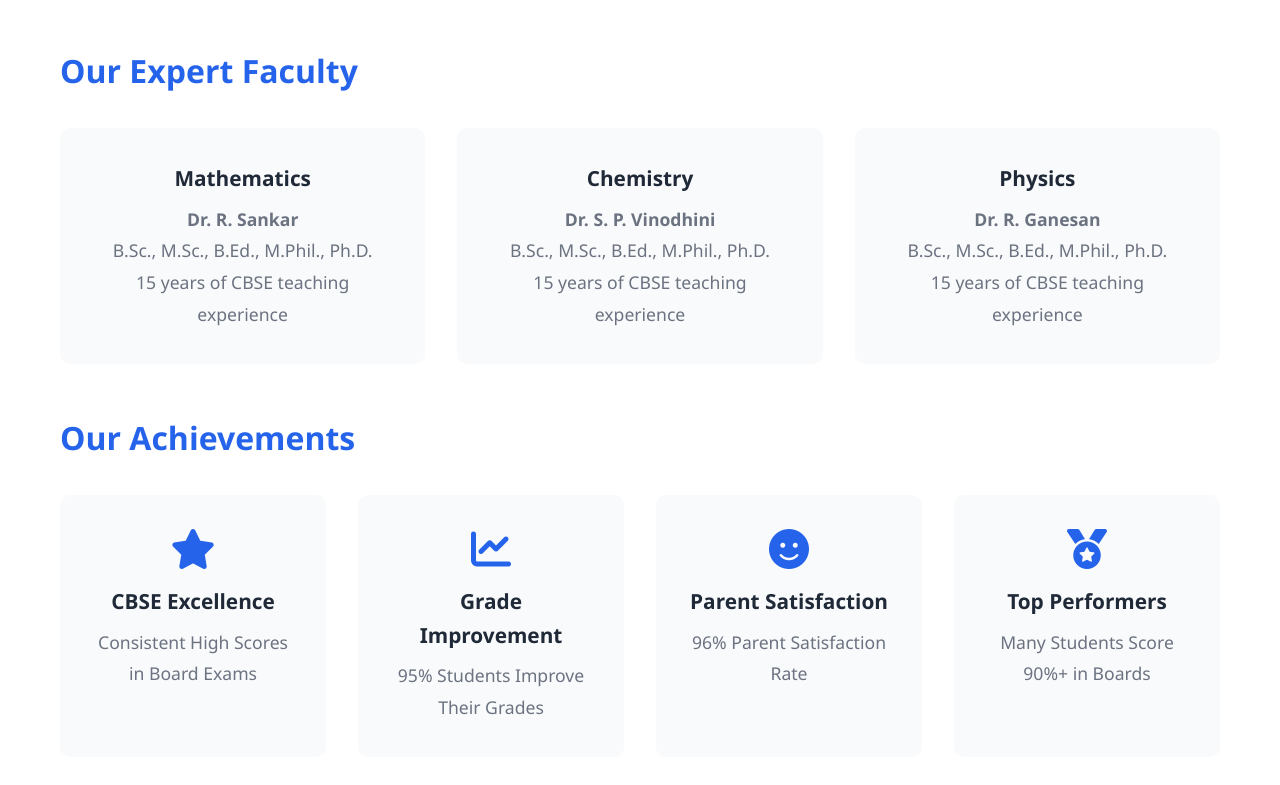
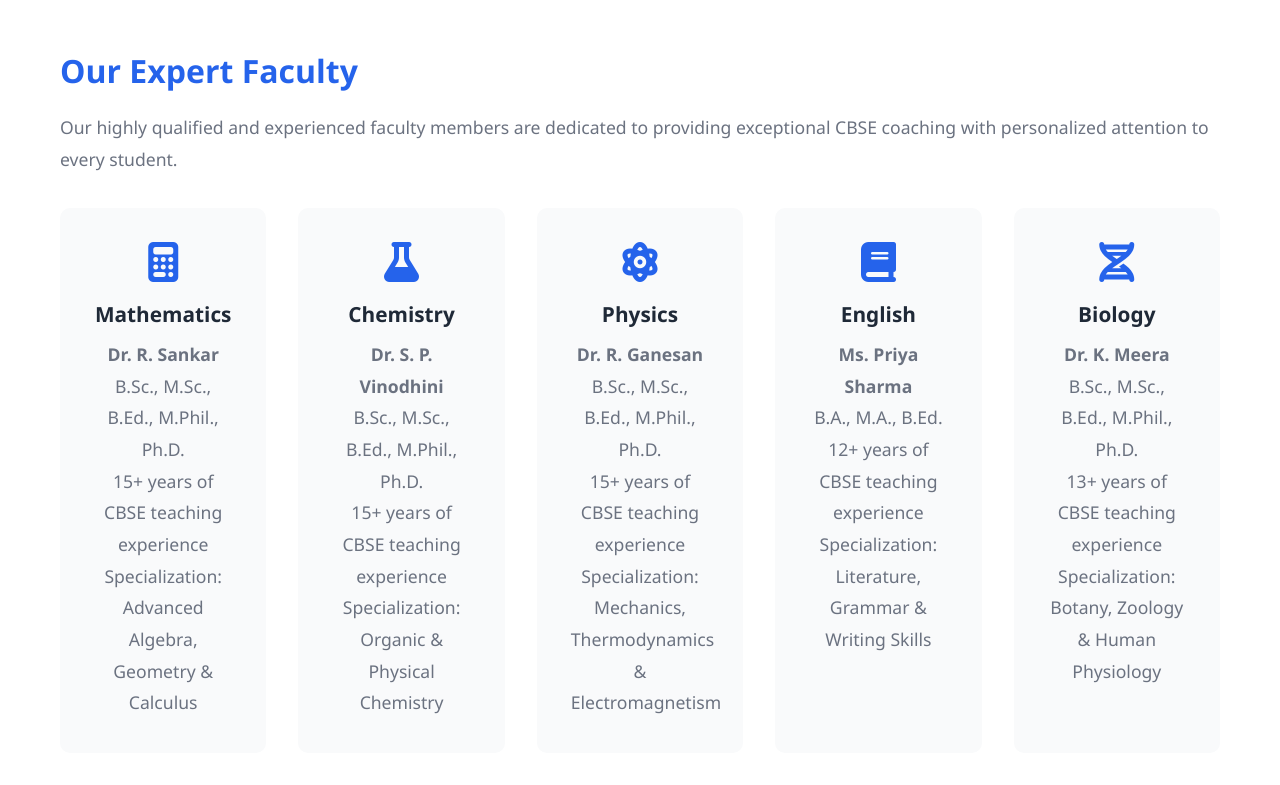
Before and after one commit to AidenPearce1918/Ashwin-institute, a plain HTML site: page pages/about.html in a window 1280 px wide. Shown: the part 1195-1980 px from the top of the page. Drawn offline with Linux system fonts and the light colour scheme.

Commit message:
Update About page content: Enhance information about CBSE coaching offerings

```diff
--- a/pages/about.html
+++ b/pages/about.html
@@ -64,24 +64,57 @@
 
             <div class="content-section">
                 <h2>Our Expert Faculty</h2>
+                <p class="section-intro">Our highly qualified and experienced faculty members are dedicated to providing exceptional CBSE coaching with personalized attention to every student.</p>
                 <div class="achievements-grid">
-                    <div class="achievement-item">
-                        <h3>Mathematics</h3>
-                        <p><strong>Dr. R. Sankar</strong><br>
-                        B.Sc., M.Sc., B.Ed., M.Phil., Ph.D.<br>
-                        15 years of CBSE teaching experience</p>
+                    <div class="achievement-item faculty-card">
+                        <div class="faculty-subject">
+                            <i class="fas fa-calculator"></i>
+                            <h3>Mathematics</h3>
+                        </div>
+                        <p><strong>Dr. R. Sankar</strong></p>
+                        <p class="qualifications">B.Sc., M.Sc., B.Ed., M.Phil., Ph.D.</p>
+                        <p class="experience">15+ years of CBSE teaching experience</p>
+                        <p class="specialty">Specialization: Advanced Algebra, Geometry & Calculus</p>
                     </div>
-                    <div class="achievement-item">
-                        <h3>Chemistry</h3>
-                        <p><strong>Dr. S. P. Vinodhini</strong><br>
-                        B.Sc., M.Sc., B.Ed., M.Phil., Ph.D.<br>
-                        15 years of CBSE teaching experience</p>
+                    <div class="achievement-item faculty-card">
+                        <div class="faculty-subject">
+                            <i class="fas fa-flask"></i>
+                            <h3>Chemistry</h3>
+                        </div>
+                        <p><strong>Dr. S. P. Vinodhini</strong></p>
+                        <p class="qualifications">B.Sc., M.Sc., B.Ed., M.Phil., Ph.D.</p>
+                        <p class="experience">15+ years of CBSE teaching experience</p>
+                        <p class="specialty">Specialization: Organic & Physical Chemistry</p>
                     </div>
-                    <div class="achievement-item">
-                        <h3>Physics</h3>
-                        <p><strong>Dr. R. Ganesan</strong><br>
-                        B.Sc., M.Sc., B.Ed., M.Phil., Ph.D.<br>
-                        15 years of CBSE teaching experience</p>
+                    <div class="achievement-item faculty-card">
+                        <div class="faculty-subject">
+                            <i class="fas fa-atom"></i>
+                            <h3>Physics</h3>
+                        </div>
+                        <p><strong>Dr. R. Ganesan</strong></p>
+                        <p class="qualifications">B.Sc., M.Sc., B.Ed., M.Phil., Ph.D.</p>
+                        <p class="experience">15+ years of CBSE teaching experience</p>
+                        <p class="specialty">Specialization: Mechanics, Thermodynamics & Electromagnetism</p>
+                    </div>
+                    <div class="achievement-item faculty-card">
+                        <div class="faculty-subject">
+                            <i class="fas fa-book"></i>
+                            <h3>English</h3>
+                        </div>
+                        <p><strong>Ms. Priya Sharma</strong></p>
+                        <p class="qualifications">B.A., M.A., B.Ed.</p>
+                        <p class="experience">12+ years of CBSE teaching experience</p>
+                        <p class="specialty">Specialization: Literature, Grammar & Writing Skills</p>
+                    </div>
+                    <div class="achievement-item faculty-card">
+                        <div class="faculty-subject">
+                            <i class="fas fa-dna"></i>
+                            <h3>Biology</h3>
+                        </div>
+                        <p><strong>Dr. K. Meera</strong></p>
+                        <p class="qualifications">B.Sc., M.Sc., B.Ed., M.Phil., Ph.D.</p>
+                        <p class="experience">13+ years of CBSE teaching experience</p>
+                        <p class="specialty">Specialization: Botany, Zoology & Human Physiology</p>
                     </div>
                 </div>
             </div>
```
